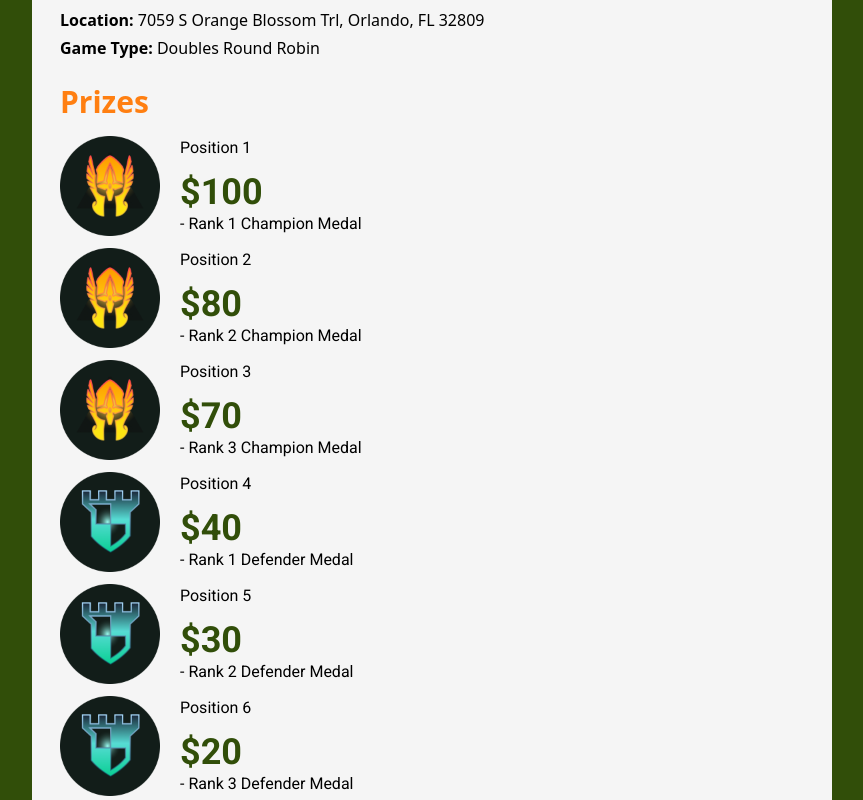
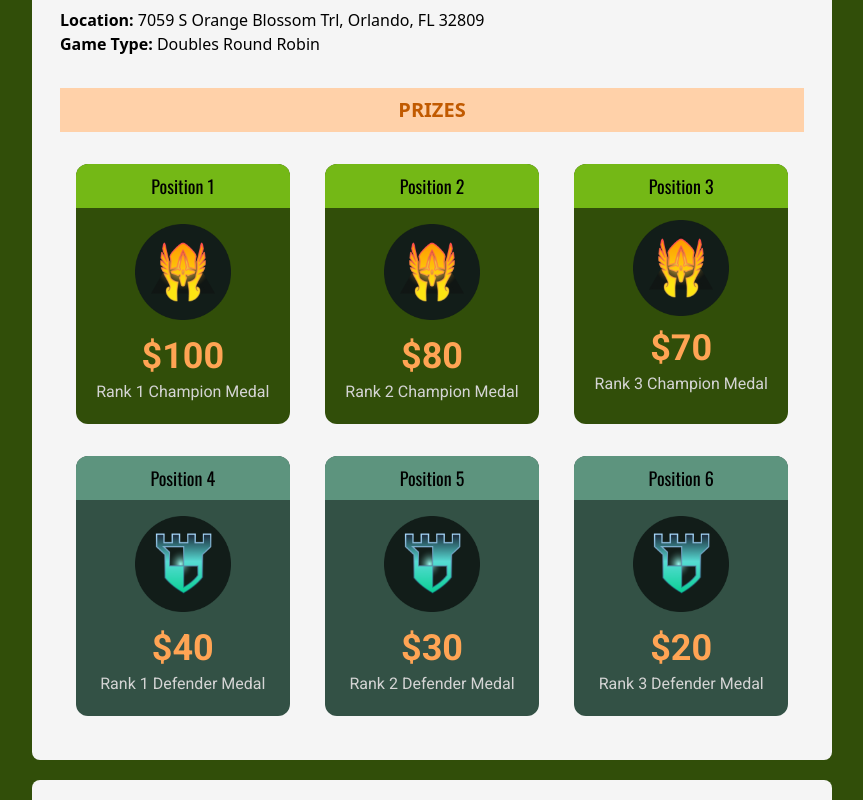
Before and after one commit to JellyrioTech/npl-public-website, a React (Vite) app: page /tournament-info in a window 1280 px wide. Shown: the part 780-1580 px from the top of the page, without its empty margins (208-1071 px from the left). Built offline with nearby package versions, Linux system fonts and the light colour scheme.

Commit message:
update prize list

```diff
--- a/src/screens/TournamentInfoPage.tsx
+++ b/src/screens/TournamentInfoPage.tsx
@@ -54,128 +54,130 @@ function TournamentInfoPage() {
                 </div>
             </div>
 
-            <div className="bg-neutral-100 w-[80%] p-7 rounded-lg flex flex-col md:max-w-[800px]">
+            <div className="bg-neutral-100 w-[80%] p-7 rounded-lg md:max-w-[800px]">
                 <p className="font-roboto text-xl font-bold">
                     Tournament Details
                 </p>
-                <div className="flex">
-                    <div className="flex flex-col gap-1 md:basis-2/3">
+                <div>
                     <p className="mt-5">
-                            <b>Location:</b> 7059 S Orange Blossom Trl, Orlando,
-                            FL 32809
+                        <b>Location:</b> 7059 S Orange Blossom Trl, Orlando, FL
+                        32809
                     </p>
                     <p>
                         <b>Game Type:</b> Doubles Round Robin
                     </p>
-                        <p className="mt-5 text-3xl text-secondary-500 font-bold">
+                    <p className="mt-8 mb-4 p-2 text-xl text-secondary-700 font-bold uppercase bg-secondary-100 text-center">
                         Prizes
                     </p>
-                        <div className="flex flex-wrap justify-between">
-                            <div className="flex-col flex">
-                                <div className="pt-3 flex gap-5">
+                    <div className="p-4 flex flex-wrap justify-between gap-3">
+                        <div className="w-full md:w-[30%] bg-primary-900 rounded-xl">
+                            <p className="text-center font-oswald text-secondary-900 rounded-t-xl p-2 bg-primary-500 text-bold text-lg">
+                                Position 1
+                            </p>
                             <img
                                 src={champBagde}
-                                        className="w-[100px] h-[100px]"
+                                className="w-24 h-24 mx-auto my-4"
                             />
-                                    <div className="flex flex-col">
-                                        <p className="font-roboto text-secondary-900 text-base">
-                                            Position 1
-                                        </p>
-                                        <p className="font-roboto text-primary-900 font-bold text-4xl pt-3">
+                            <div className="flex flex-col items-center pb-5 space-y-1">
+                                <p className="font-roboto font-bold text-4xl text-secondary-300">
                                     $100
                                 </p>
-                                        <p className="font-roboto text-secondary-900 text-base">
-                                            - Rank 1 Champion Medal
+
+                                <p className="font-roboto text-neutral-300">
+                                    Rank 1 Champion Medal
                                 </p>
                             </div>
                         </div>
-                                <div className="pt-3 flex gap-5">
+                        <div className="w-full md:w-[30%] bg-primary-900 rounded-xl">
+                            <p className="text-center font-oswald text-secondary-900 rounded-t-xl p-2 bg-primary-500 text-bold text-lg">
+                                Position 2
+                            </p>
                             <img
                                 src={champBagde}
-                                        className="w-[100px] h-[100px]"
+                                className="w-24 h-24 mx-auto my-4"
                             />
-                                    <div className="flex flex-col">
-                                        <p className="font-roboto text-secondary-900 text-base">
-                                            Position 2
-                                        </p>
-                                        <p className="font-roboto text-primary-900 font-bold text-4xl pt-3">
+                            <div className="flex flex-col items-center pb-5 space-y-1">
+                                <p className="font-roboto font-bold text-4xl text-secondary-300">
                                     $80
                                 </p>
-                                        <p className="font-roboto text-secondary-900 text-base">
-                                            - Rank 2 Champion Medal
+
+                                <p className="font-roboto text-neutral-300">
+                                    Rank 2 Champion Medal
                                 </p>
                             </div>
                         </div>
-                                <div className="pt-3 flex gap-5">
+                        <div className="w-full md:w-[30%] bg-primary-900 rounded-xl">
+                            <p className="text-center font-oswald text-secondary-900 rounded-t-xl p-2 bg-primary-500 text-bold text-lg">
+                                Position 3
+                            </p>
                             <img
                                 src={champBagde}
-                                        className="w-[100px] h-[100px]"
+                                className="w-24 h-24 mx-auto my-3"
                             />
-                                    <div className="flex flex-col">
-                                        <p className="font-roboto text-secondary-900 text-base">
-                                            Position 3
-                                        </p>
-                                        <p className="font-roboto text-primary-900 font-bold text-4xl pt-3">
+                            <div className="flex flex-col items-center pb-5 space-y-1">
+                                <p className="font-roboto font-bold text-4xl text-secondary-300">
                                     $70
                                 </p>
-                                        <p className="font-roboto text-secondary-900 text-base">
-                                            - Rank 3 Champion Medal
+
+                                <p className="font-roboto text-neutral-300">
+                                    Rank 3 Champion Medal
                                 </p>
                             </div>
                         </div>
                     </div>
-                            <div className="flex-col flex">
-                                <div className="pt-3 flex gap-5">
+                    <div className="p-4 flex flex-wrap justify-between gap-3">
+                        <div className="w-full md:w-[30%] bg-tertiary-500 rounded-xl">
+                            <p className="text-center font-oswald text-secondary-900 rounded-t-xl p-2 bg-tertiary-300 text-bold text-lg">
+                                Position 4
+                            </p>
                             <img
                                 src={defenderBagde}
-                                        className="w-[100px] h-[100px]"
+                                className="w-24 h-24 mx-auto my-4"
                             />
-                                    <div className="flex flex-col">
-                                        <p className="font-roboto text-secondary-900 text-base">
-                                            Position 4
-                                        </p>
-                                        <p className="font-roboto text-primary-900 font-bold text-4xl pt-3">
+                            <div className="flex flex-col items-center pb-5 space-y-1">
+                                <p className="font-roboto font-bold text-4xl text-secondary-300">
                                     $40
                                 </p>
-                                        <p className="font-roboto text-secondary-900 text-base">
-                                            - Rank 1 Defender Medal
+
+                                <p className="font-roboto text-neutral-300">
+                                    Rank 1 Defender Medal
                                 </p>
                             </div>
                         </div>
-                                <div className="pt-3 flex gap-5">
+                        <div className="w-full md:w-[30%] bg-tertiary-500 rounded-xl">
+                            <p className="text-center font-oswald text-secondary-900 rounded-t-xl p-2 bg-tertiary-300 text-bold text-lg">
+                                Position 5
+                            </p>
                             <img
                                 src={defenderBagde}
-                                        className="w-[100px] h-[100px]"
+                                className="w-24 h-24 mx-auto my-4"
                             />
-                                    <div className="flex flex-col">
-                                        <p className="font-roboto text-secondary-900 text-base">
-                                            Position 5
-                                        </p>
-                                        <p className="font-roboto text-primary-900 font-bold text-4xl pt-3">
+                            <div className="flex flex-col items-center pb-5 space-y-1">
+                                <p className="font-roboto font-bold text-4xl text-secondary-300">
                                     $30
                                 </p>
-                                        <p className="font-roboto text-secondary-900 text-base">
-                                            - Rank 2 Defender Medal
+
+                                <p className="font-roboto text-neutral-300">
+                                    Rank 2 Defender Medal
                                 </p>
                             </div>
                         </div>
-                                <div className="pt-3 flex gap-5">
+                        <div className="w-full md:w-[30%] bg-tertiary-500 rounded-xl">
+                            <p className="text-center font-oswald text-secondary-900 rounded-t-xl p-2 bg-tertiary-300 text-bold text-lg">
+                                Position 6
+                            </p>
                             <img
                                 src={defenderBagde}
-                                        className="w-[100px] h-[100px]"
+                                className="w-24 h-24 mx-auto my-4"
                             />
-                                    <div className="flex flex-col">
-                                        <p className="font-roboto text-secondary-900 text-base">
-                                            Position 6
-                                        </p>
-                                        <p className="font-roboto text-primary-900 font-bold text-4xl pt-3">
+                            <div className="flex flex-col items-center pb-5 space-y-1">
+                                <p className="font-roboto font-bold text-4xl text-secondary-300">
                                     $20
                                 </p>
-                                        <p className="font-roboto text-secondary-900 text-base">
-                                            - Rank 3 Defender Medal
+
+                                <p className="font-roboto text-neutral-300">
+                                    Rank 3 Defender Medal
                                 </p>
-                                    </div>
-                                </div>
                             </div>
                         </div>
                     </div>
--- a/tailwind.config.js
+++ b/tailwind.config.js
@@ -18,6 +18,7 @@ export default {
                 tertiary: {
                     100: "#ACCBBF",
                     300: "#5D947E",
+                    500: "#335145",
                     700: "#284036",
                 },
             },
```
Lines whose indentation alone changed are shown as unchanged.
